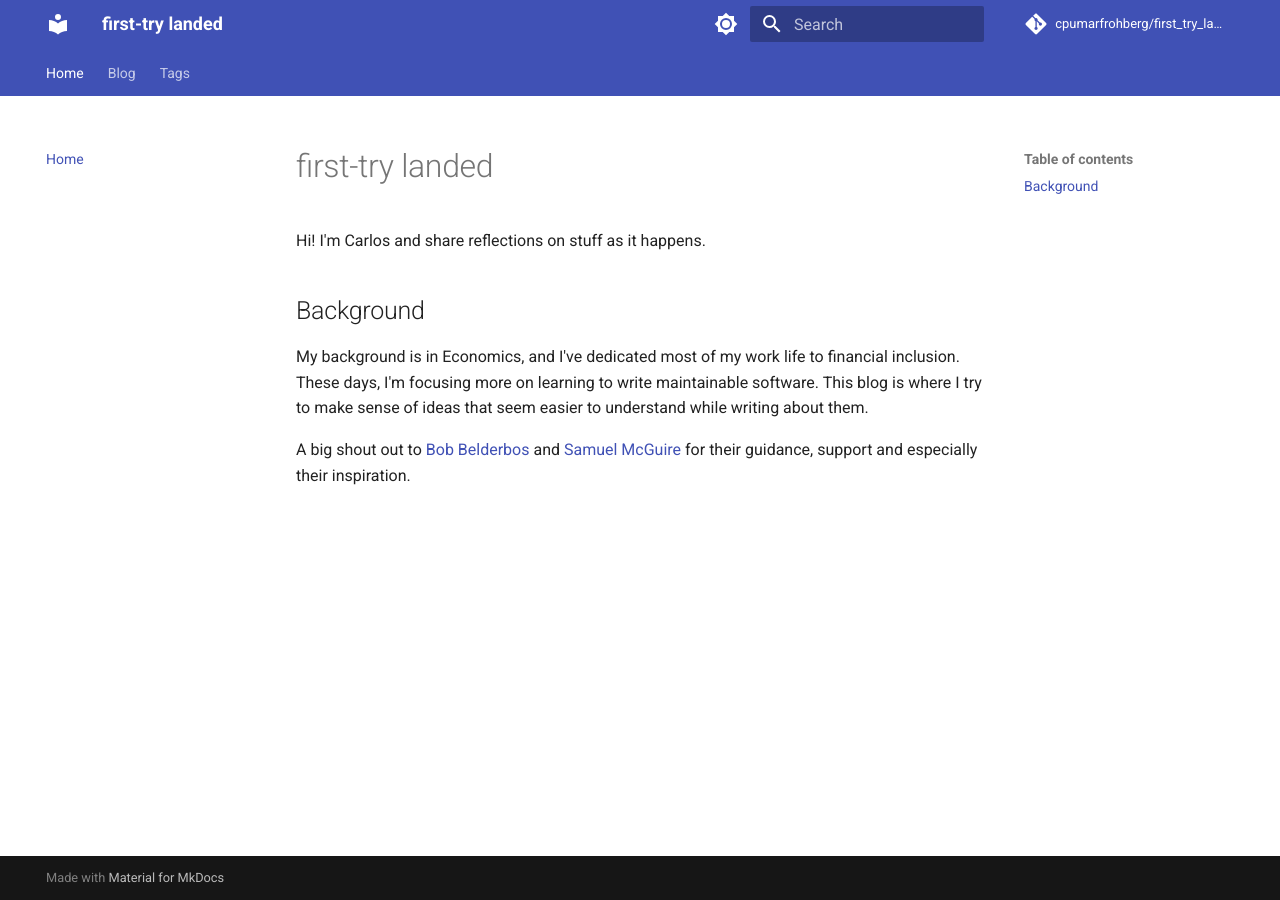
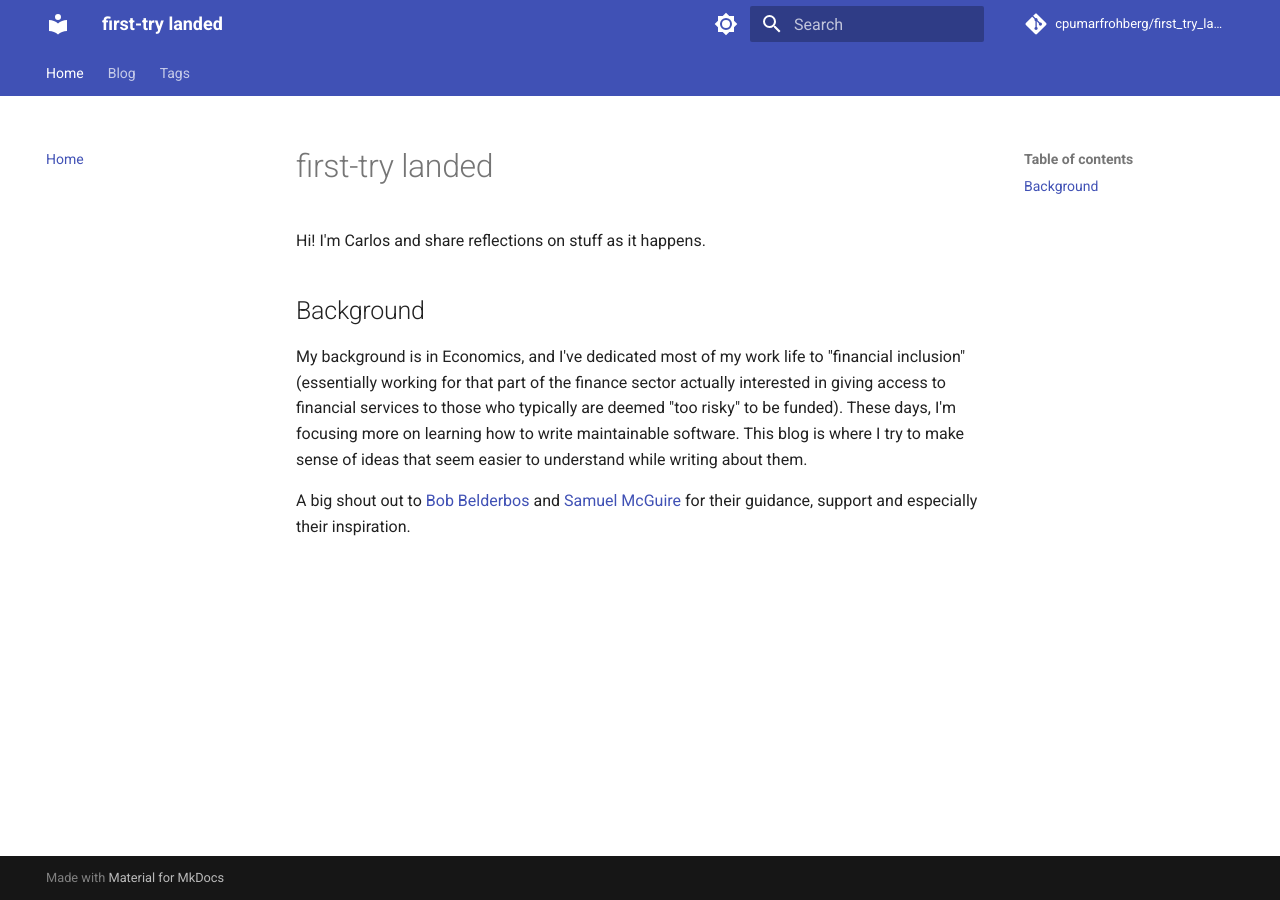
Before and after one commit to cpumarfrohberg/first_try_landed, an MkDocs documentation site: the page built from docs/index.md, in a window 1280 px wide. Built offline with MkDocs 1.6.1 and Material for MkDocs 9.7.7, drawn with Linux system fonts in a browser that asks for light colours; comment, search, counter and statistics services are not loaded.

Commit message:
update intro

```diff
--- a/docs/index.md
+++ b/docs/index.md
@@ -4,6 +4,6 @@ Hi! I'm Carlos and share reflections on stuff as it happens.
 
 ## Background
 
-My background is in Economics, and I've dedicated most of my work life to financial inclusion. These days, I'm focusing more on learning to write maintainable software. This blog is where I try to make sense of ideas that seem easier to understand while writing about them.
+My background is in Economics, and I've dedicated most of my work life to "financial inclusion" (essentially working for that part of the finance sector actually interested in giving access to financial services to those who typically are deemed "too risky" to be funded). These days, I'm focusing more on learning how to write maintainable software. This blog is where I try to make sense of ideas that seem easier to understand while writing about them.
 
 A big shout out to [Bob Belderbos](https://www.linkedin.com/in/bbelderbos/) and [Samuel McGuire](https://www.linkedin.com/in/samuel-mcguire/) for their guidance, support and especially their inspiration.
```
